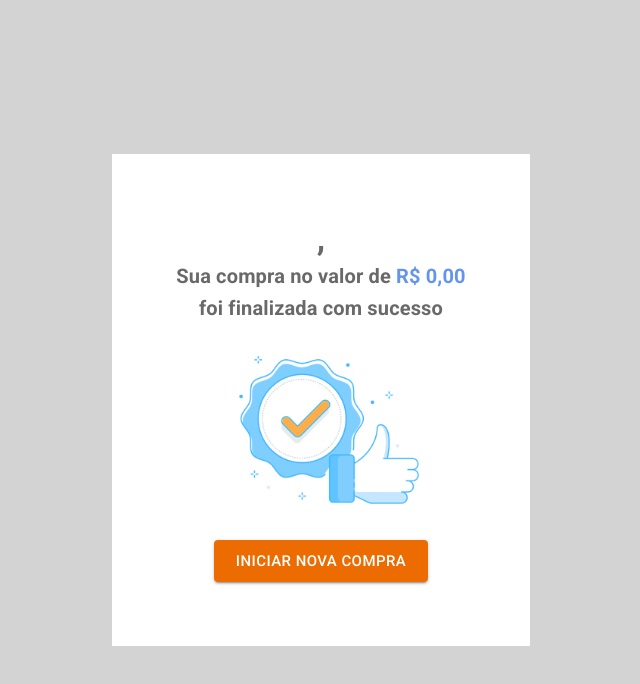
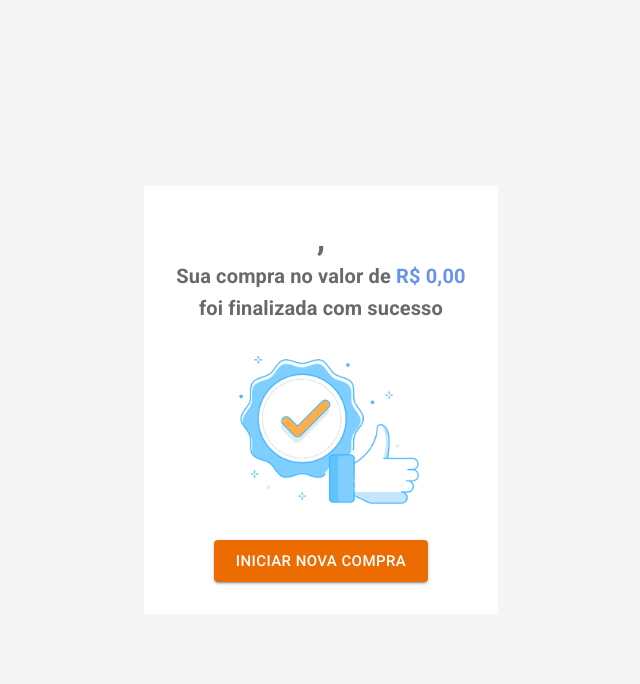
Before and after one commit to pedrocarvalho3/front, a React (Create React App) app: page /finalized in a window 1280 px wide. Shown: the top 684 px of the page, without its empty margins (319-959 px from the left). Built offline with nearby package versions, Linux system fonts and the light colour scheme.

Commit message:
applied responsiveness finalizedPage

```diff
--- a/src/pages/FinalizedPage/index.jsx
+++ b/src/pages/FinalizedPage/index.jsx
@@ -12,7 +12,6 @@ function FinalizedPage({ products, user, resetCount }) {
   const navigate = useNavigate();
   const theme = useTheme();
   const isWidthMd = useMediaQuery(theme.breakpoints.down("md"));
-  const isWidthSm = useMediaQuery(theme.breakpoints.down("sm"));
 
   const total = calcTotal(products);
 
@@ -27,9 +26,8 @@ function FinalizedPage({ products, user, resetCount }) {
         display: "flex",
         alignItems: "center",
         justifyContent: "center",
-        backgroundColor: "lightgray",
+        backgroundColor: "#F5F5F5",
         height: "100vh",
-        padding: isWidthMd ? "2rem" : 0,
       }}
     >
       <Box
@@ -39,7 +37,7 @@ function FinalizedPage({ products, user, resetCount }) {
           alignItems: "center",
           textAlign: "center",
           backgroundColor: "white",
-          padding: isWidthSm ? "100%" : "4rem",
+          padding: isWidthMd ? "100%" : "2rem",
         }}
       >
         <Typography variant="h4" fontWeight={700}>
```
